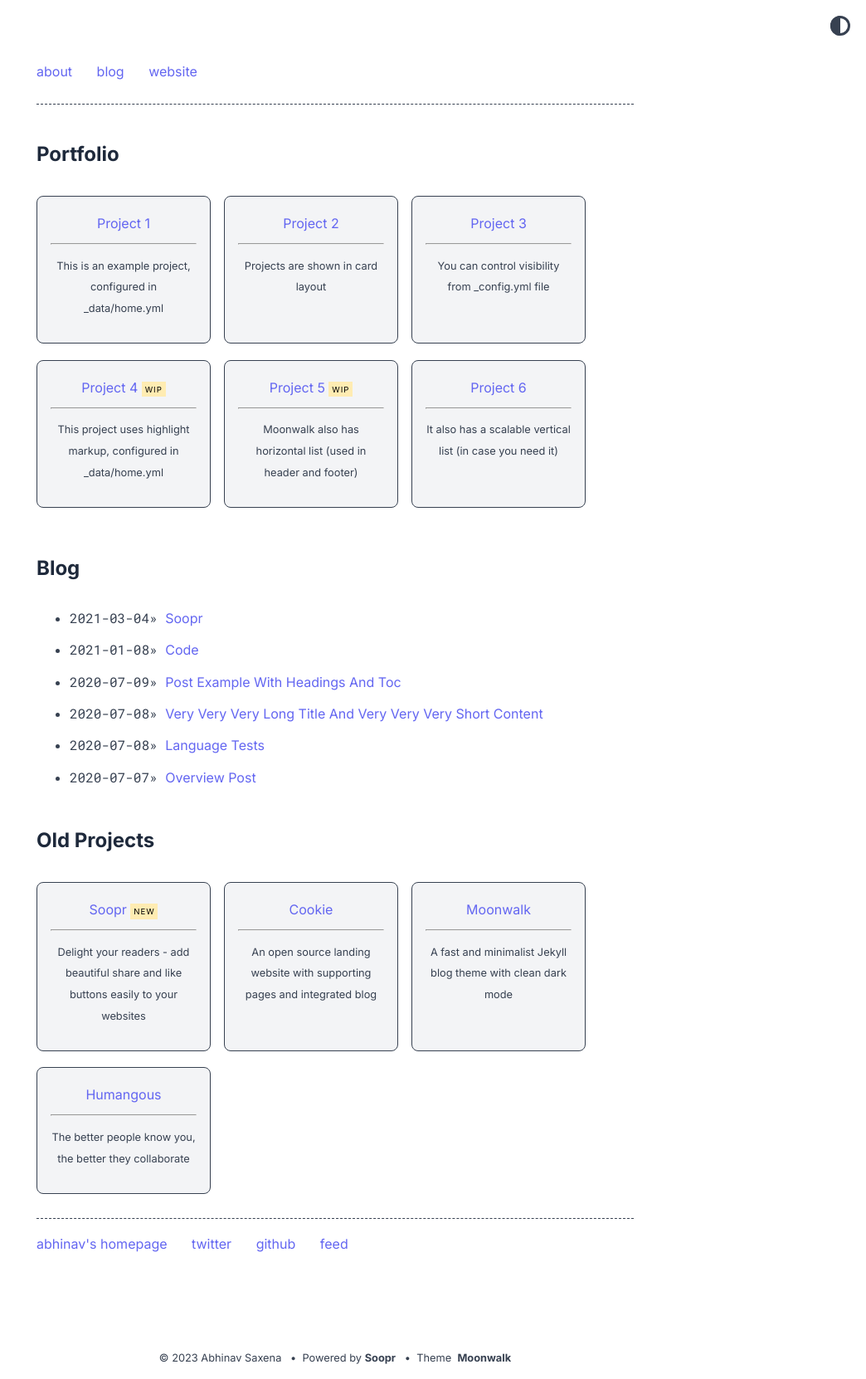
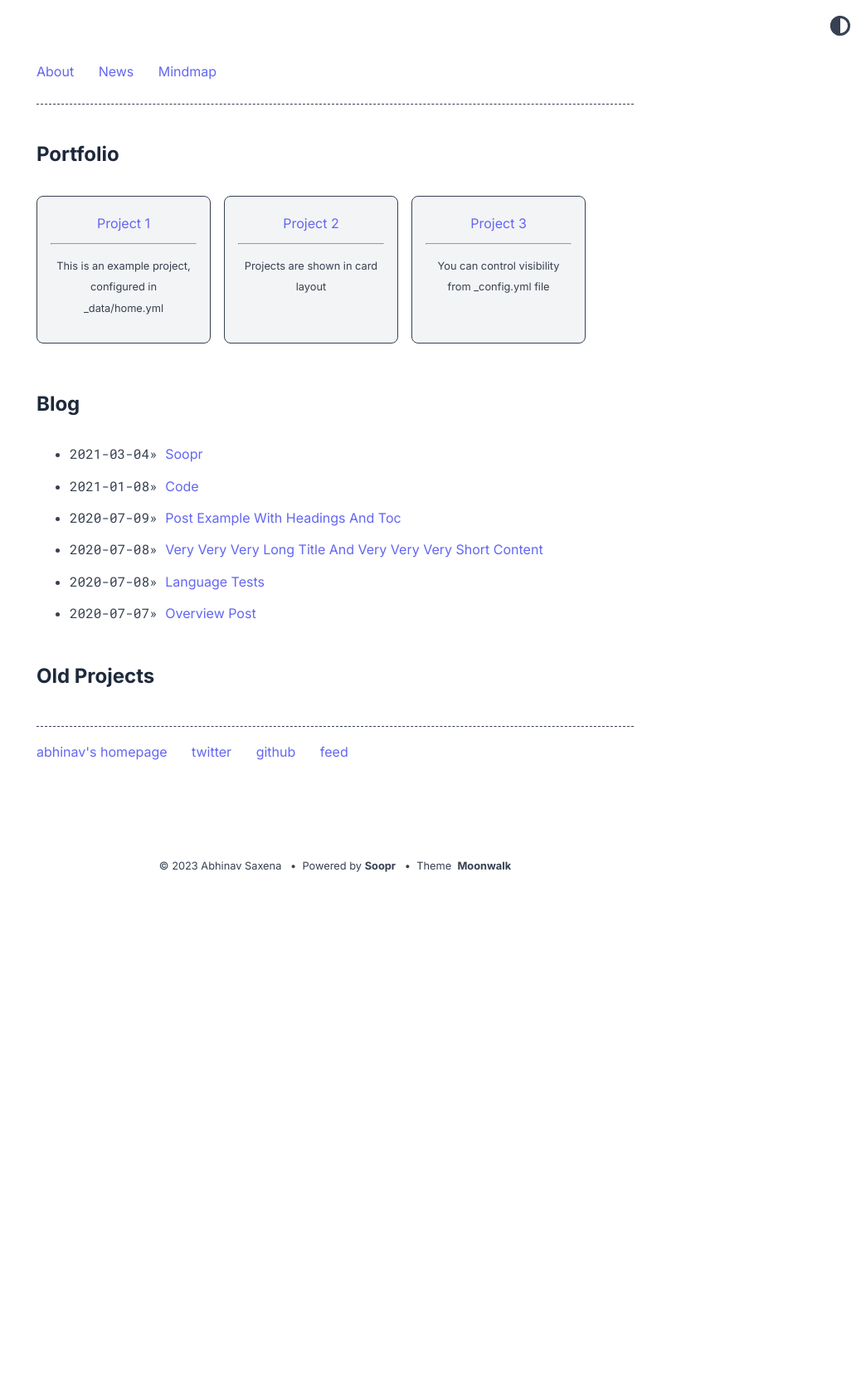
Before and after one commit to abhinavs/moonwalk, a Jekyll site: the page built from index.md, in a window 1280 px wide. Shown: the whole page at 83% size, without its empty margins (236-1280 px from the left). Built offline with Jekyll 4.4.1, drawn with Linux system fonts in a browser that asks for light colours; after the commit the page ends 1070 px from its top, so only the background shows below that.

Commit message:
Update home.yml

```diff
--- a/_data/home.yml
+++ b/_data/home.yml
@@ -1,11 +1,11 @@
 navbar_entries:
-  - title: about
+  - title: About
     url: about
 
-  - title: blog
+  - title: News
     url: blog
 
-  - title: website
+  - title: Mindmap
     url: https://www.abhinav.co
 
 project_entries:
@@ -20,38 +20,6 @@ project_entries:
   - title: Project 3
     url: overview-post
     desc: You can control visibility from _config.yml file
-
-  - title: Project 4
-    url: overview-post
-    desc: This project uses highlight markup, configured in _data/home.yml
-    highlight: WIP
-
-  - title: Project 5
-    url: overview-post
-    desc: Moonwalk also has horizontal list (used in header and footer)
-    highlight: WIP
-
-  - title: Project 6
-    url: overview-post
-    desc: It also has a scalable vertical list (in case you need it)
-
-old_project_entries:
-  - title: Soopr
-    url: https://www.soopr.co
-    desc: Delight your readers - add beautiful share and like buttons easily to your websites
-    highlight: NEW
-
-  - title: Cookie
-    url: https://github.com/abhinavs/cookie
-    desc: An open source landing website with supporting pages and integrated blog
-
-  - title: Moonwalk
-    url: https://github.com/abhinavs/moonwalk
-    desc: A fast and minimalist Jekyll blog theme with clean dark mode
-
-  - title: Humangous
-    url: https://www.humangous.co
-    desc: The better people know you, the better they collaborate
 
 footer_entries:
   - title: abhinav's homepage
```
